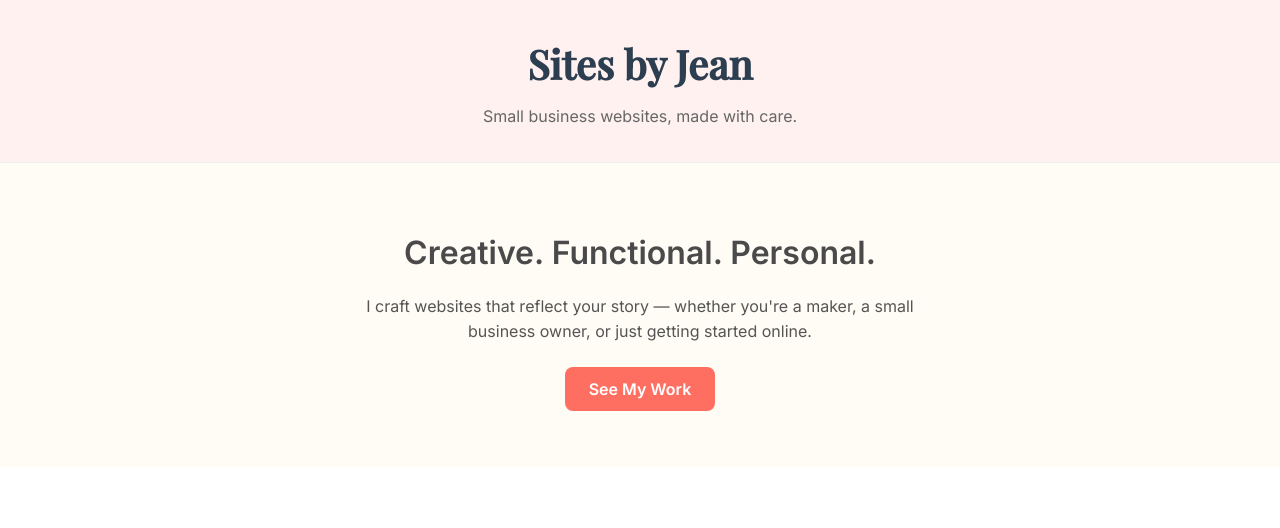
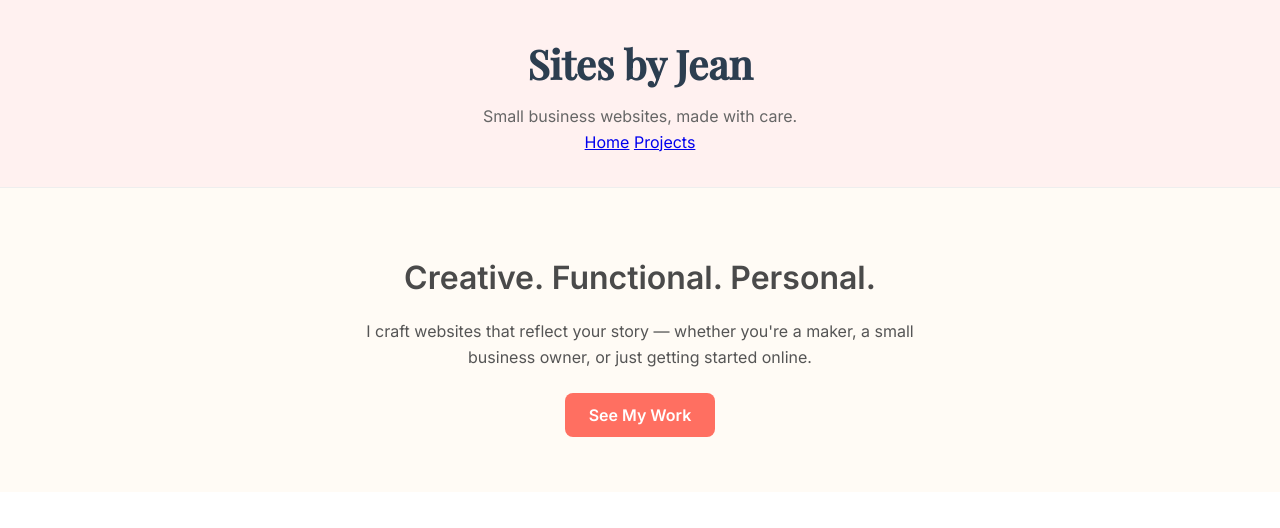
Before and after one commit to SJH33/WebsitesByJean, a plain HTML site: page index.html in a window 1280 px wide. Shown: the top 528 px of the page. Drawn offline with nearby package versions, Linux system fonts and the light colour scheme.

Commit message:
Update index.html

```diff
--- a/index.html
+++ b/index.html
@@ -12,7 +12,11 @@
     <nav>
       <h1>Sites by Jean</h1>
       <p class="tagline">Small business websites, made with care.</p>
+
+      <a href="index.html">Home</a>
+      <a href="projects.html">Projects</a>
     </nav>
+
   </header>
 
   <section class="hero">
```
